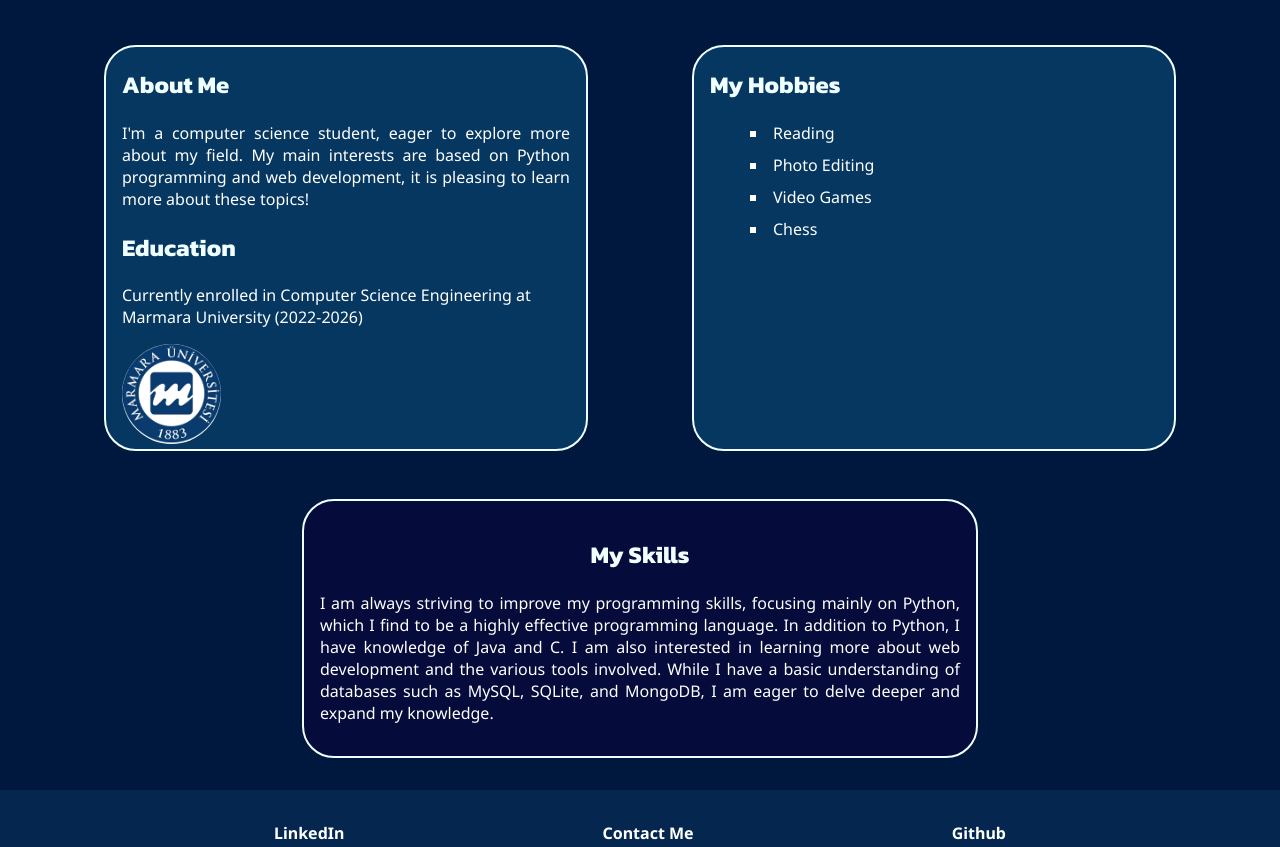
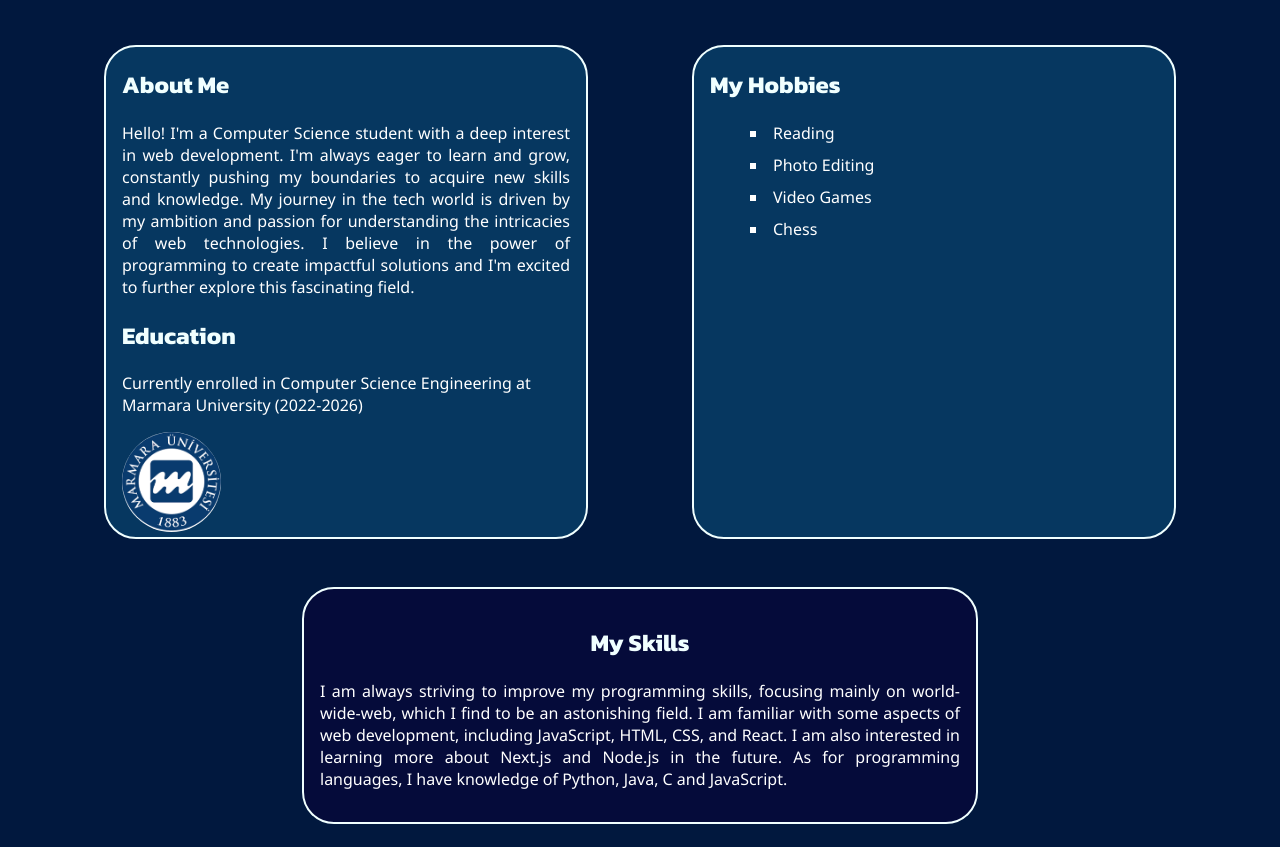
Before and after one commit to Berke-Bayram/my-website, a plain HTML site: page index.html in a window 1280 px wide. Shown: the part 455-1302 px from the top of the page. Drawn offline with nearby package versions, Linux system fonts and the light colour scheme.

Commit message:
Update About Me and Skills sections

```diff
--- a/index.html
+++ b/index.html
@@ -32,9 +32,12 @@
             <div class="self-text container-element js-element about-me">
                 <h2 class="header">About Me</h2>
                 <p class="paragraph">
-                    I'm a computer science student, eager to explore more about my field.
-                    My main interests are based on Python programming and web development, it is pleasing to
-                    learn more about these topics!
+                    Hello! I'm a Computer Science student with a deep interest in web development.
+                    I'm always eager to learn and grow, constantly pushing my boundaries to acquire
+                    new skills and knowledge. My journey in the tech world is driven by my ambition
+                    and passion for understanding the intricacies of web technologies. I believe in
+                    the power of programming to create impactful solutions and I'm excited to further
+                    explore this fascinating field.
                 </p>
                 <h2 class="header">Education</h2>
                 <p>Currently enrolled in Computer Science Engineering at Marmara University (2022-2026)</p>
@@ -61,11 +64,11 @@
         <div class="skills single-element self-text js-element">
             <h2 class="header">My Skills</h2>
             <p class="paragraph">
-                I am always striving to improve my programming skills, focusing mainly on Python,
-                which I find to be a highly effective programming language. In addition to Python,
-                I have knowledge of Java and C. I am also interested in learning more about web development
-                and the various tools involved. While I have a basic understanding of databases such as MySQL,
-                SQLite, and MongoDB, I am eager to delve deeper and expand my knowledge.
+                I am always striving to improve my programming skills, focusing mainly on world-wide-web,
+                which I find to be an astonishing field. I am familiar with some aspects of web development,
+                including JavaScript, HTML, CSS, and React. I am also interested in learning more about Next.js
+                and Node.js in the future. As for programming languages, I have knowledge of Python, Java, C and
+                JavaScript.
             </p>
         </div>
     </section>
```
